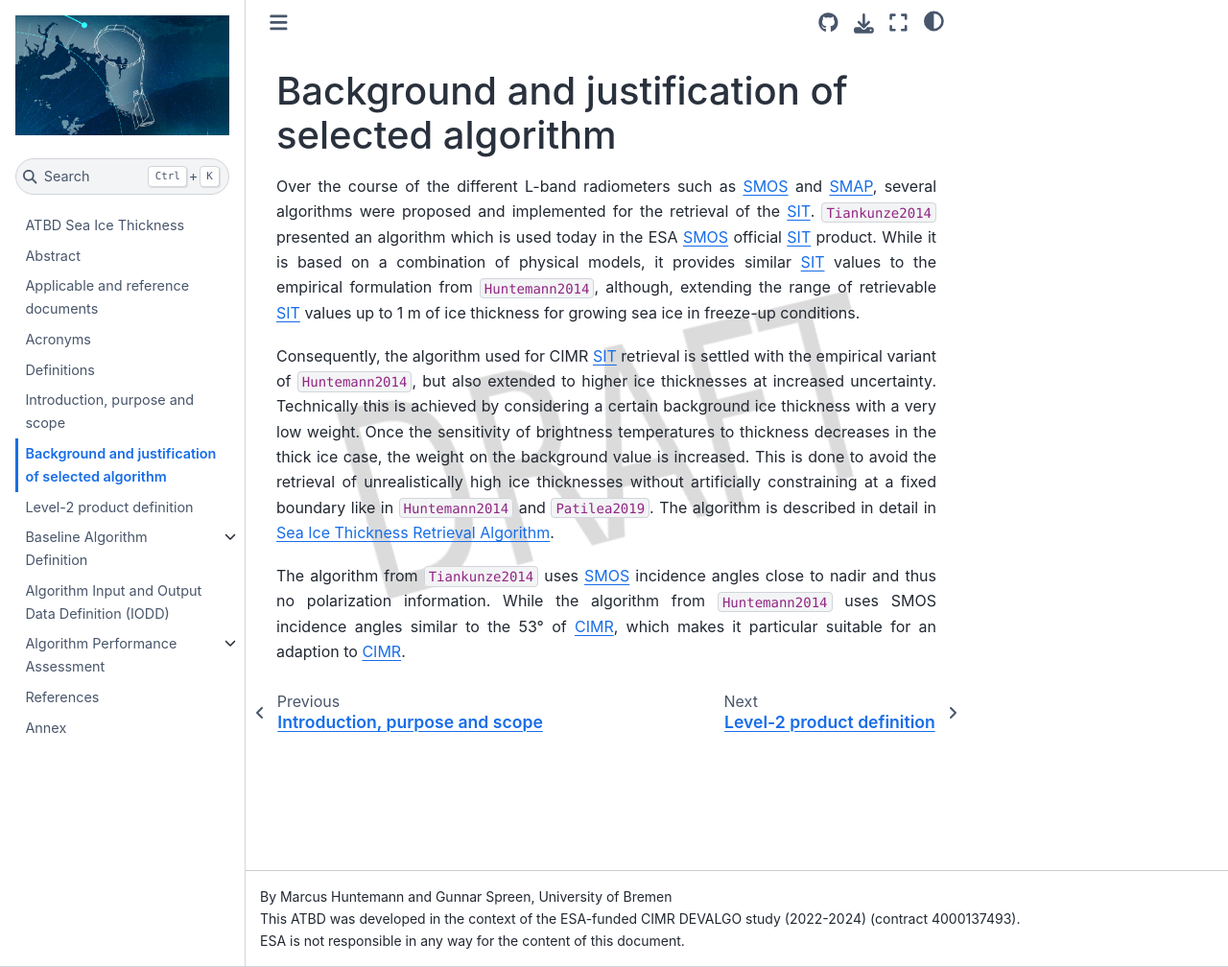
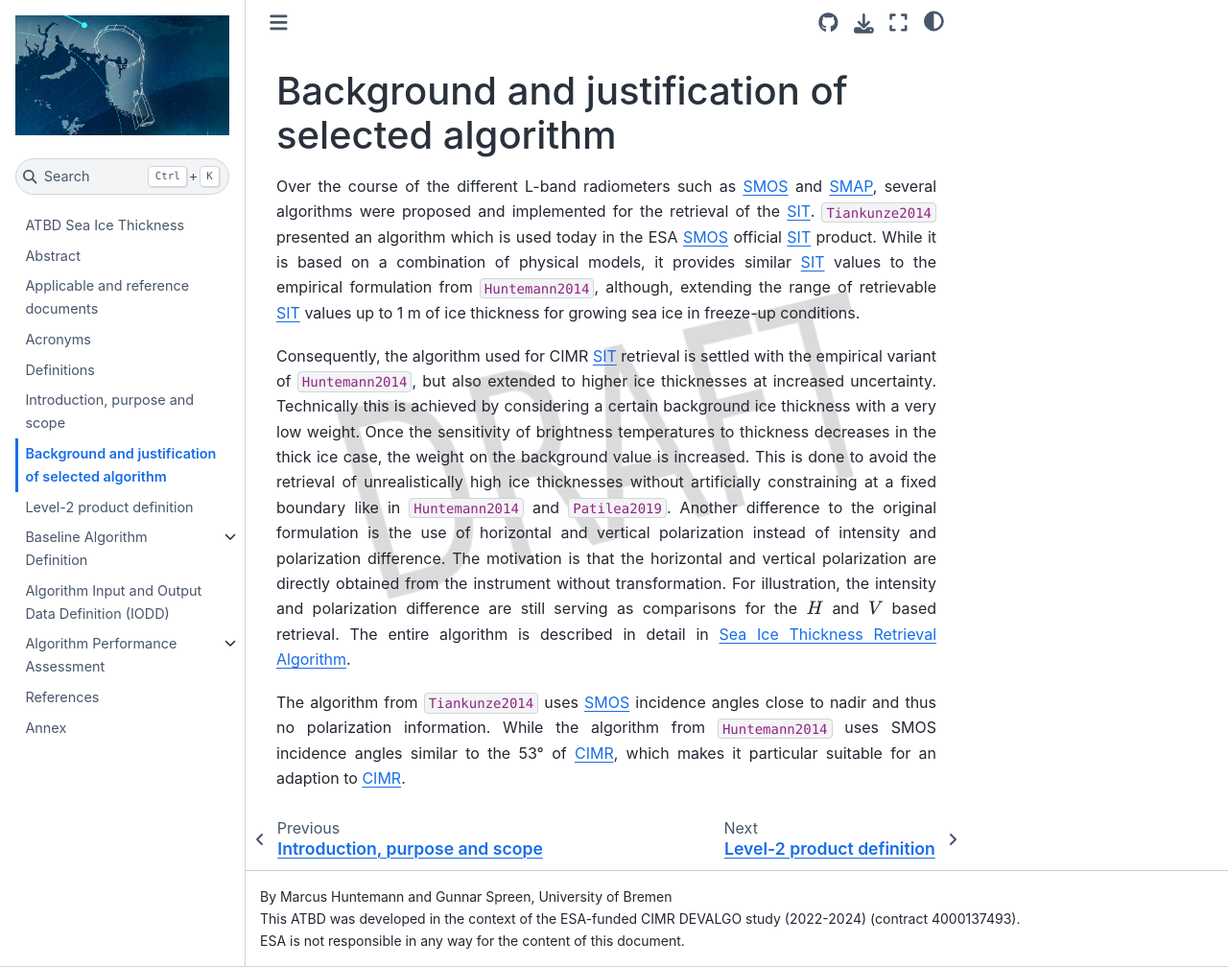
Before and after one commit to CIMR-Algos/SeaIceThickness_ATBD, a Jupyter Book: the page built from book/background_justification_algorithm.md, in a window 1280 px wide and 1008 px high. Shown: the whole window at 96% size. Built offline with Jupyter Book 1.0.4 settings and Sphinx 7.4.7 and the Sphinx Book theme 1.1.4, drawn with Linux system fonts in a browser that asks for light colours; pages that are not in the unit, such as notebooks, are missing from menus; cross-references to code outside the pages are shown as plain code.

Commit message:
some refinements

```diff
--- a/book/background_justification_algorithm.md
+++ b/book/background_justification_algorithm.md
@@ -18,6 +18,16 @@ sensitivity of brightness temperatures to thickness decreases in the thick ice
 case, the weight on the background value is increased. This is done to avoid the
 retrieval of unrealistically high ice thicknesses without artificially
 constraining at a fixed boundary like in {cite}`Huntemann2014` and
-{cite}`Patilea2019`. The algorithm is described in detail in {ref}`retrievalalgorithm`.
+{cite}`Patilea2019`. Another difference to the original formulation is the use of
+horizontal and vertical polarization instead of intensity and polarization
+difference. The motivation is that the horizontal and vertical
+polarization are directly obtained from the instrument without transformation.
+For illustration, the intensity and polarization difference are still serving as
+comparisons for the $H$ and $V$ based retrieval. The entire algorithm is
+described in detail in {ref}`retrievalalgorithm`.
 
-The algorithm from  {cite}`Tiankunze2014` uses {term}`SMOS` incidence angles close to nadir and thus no polarization information. While the algorithm from {cite}`Huntemann2014` uses SMOS incidence angles similar to the 53° of {term}`CIMR`, which makes it particular suitable for an adaption to {term}`CIMR`.
+The algorithm from {cite}`Tiankunze2014` uses {term}`SMOS` incidence angles
+close to nadir and thus no polarization information. While the algorithm from
+{cite}`Huntemann2014` uses SMOS incidence angles similar to the 53° of
+{term}`CIMR`, which makes it particular suitable for an adaption to
+{term}`CIMR`.
```
Also changed, not shown: book/definitions.md (+5 -3 lines), book/CIMR_SIT_retrieval_ATBD.ipynb.
